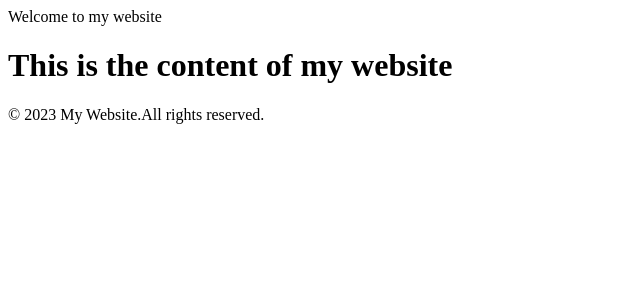
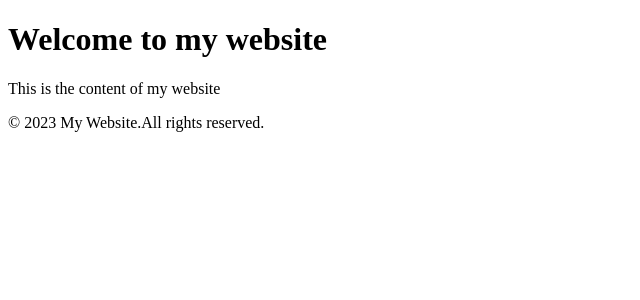
Before and after one commit to acciojob/page-layout-Kushal-deep, a React app: page / in a window 1280 px wide. Shown: the top 300 px of the page, without its empty margins (0-640 px from the left). Built offline with nearby package versions, Linux system fonts and the light colour scheme.

Commit message:
completed

```diff
--- a/src/components/App.js
+++ b/src/components/App.js
@@ -10,10 +10,10 @@
     <div>
         {/* Do not remove the main div */}
         <PageLayout
-        header={<header>Welcome to my website</header>}
+        header={<h1>Welcome to my website</h1>}
         footer={<footer>&copy; 2023 My Website.All rights reserved.</footer>}
         >
-          <h1>This is the content of my website</h1>
+          <p>This is the content of my website</p>
 
         </PageLayout>
 
```
